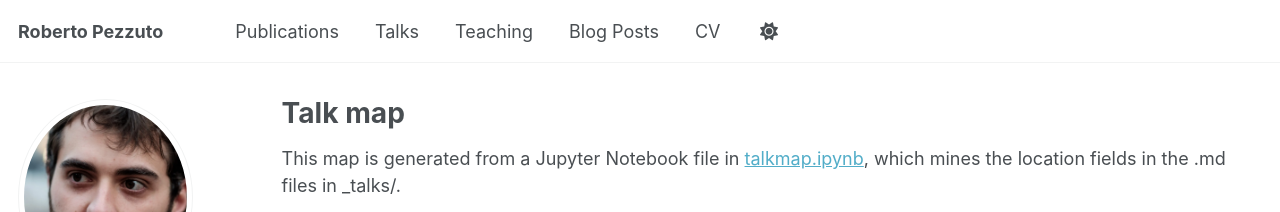
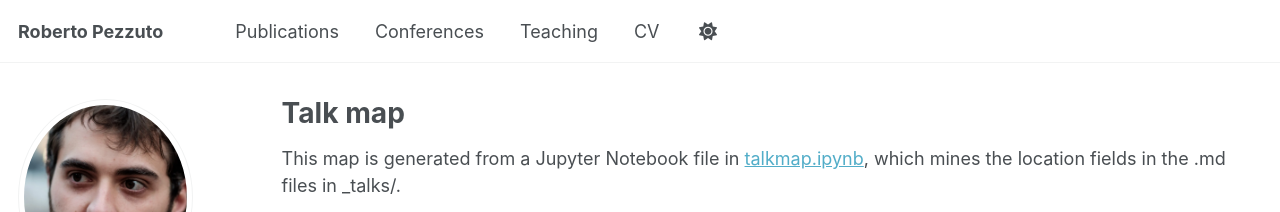
Before and after one commit to robertopezzuto/robertopezzuto.github.io, a Jekyll site: the page built from _pages/talkmap.html, in a window 1280 px wide. Shown: the top 212 px of the page. Built offline with Jekyll 4.4.1, drawn with Linux system fonts in a browser that asks for light colours; nearby versions of some CDN libraries; some web fonts are replaced.

Commit message:
Update navigation.yml

```diff
--- a/_data/navigation.yml
+++ b/_data/navigation.yml
@@ -11,14 +11,11 @@ main:
   - title: "Publications"
     url: /publications/
 
-  - title: "Talks"
+  - title: "Conferences"
     url: /talks/
 
   - title: "Teaching"
     url: /teaching/
-
-  - title: "Blog Posts"
-    url: /year-archive/
 
   - title: "CV"
     url: /cv/
```
